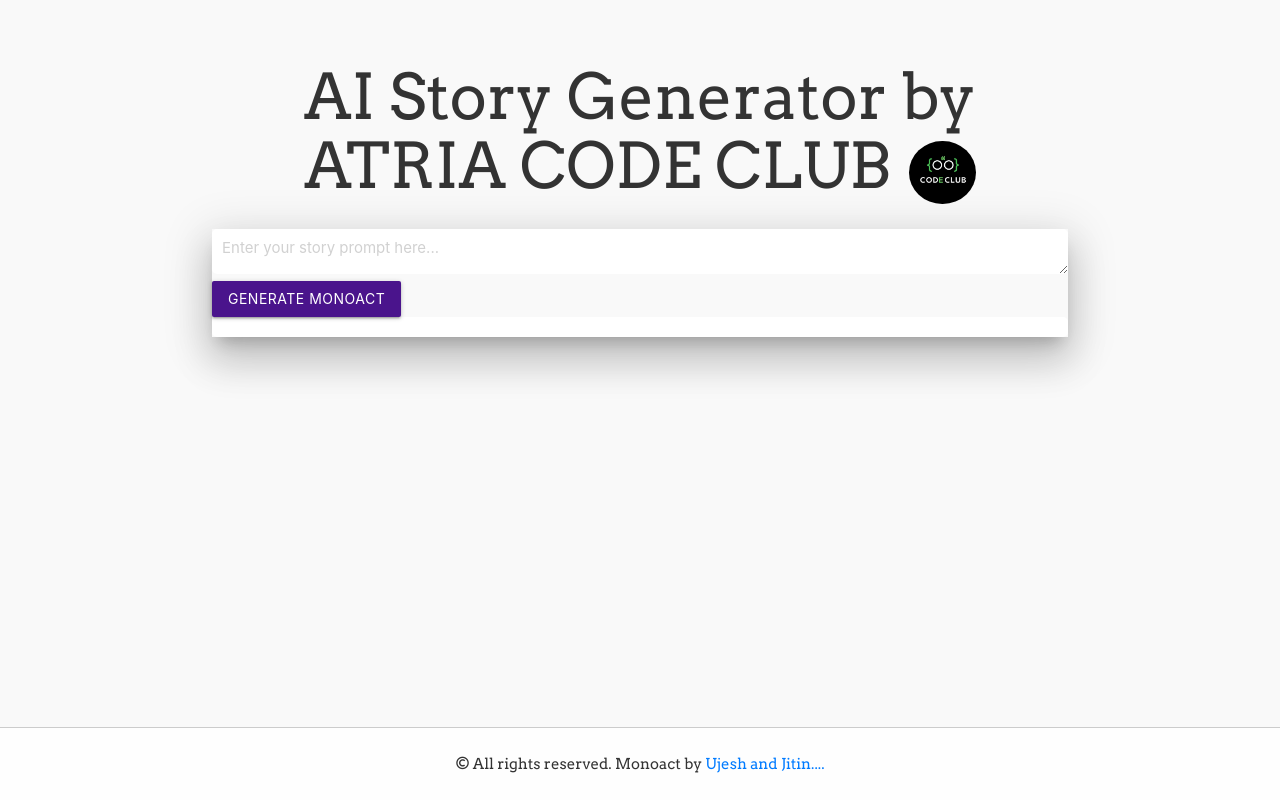
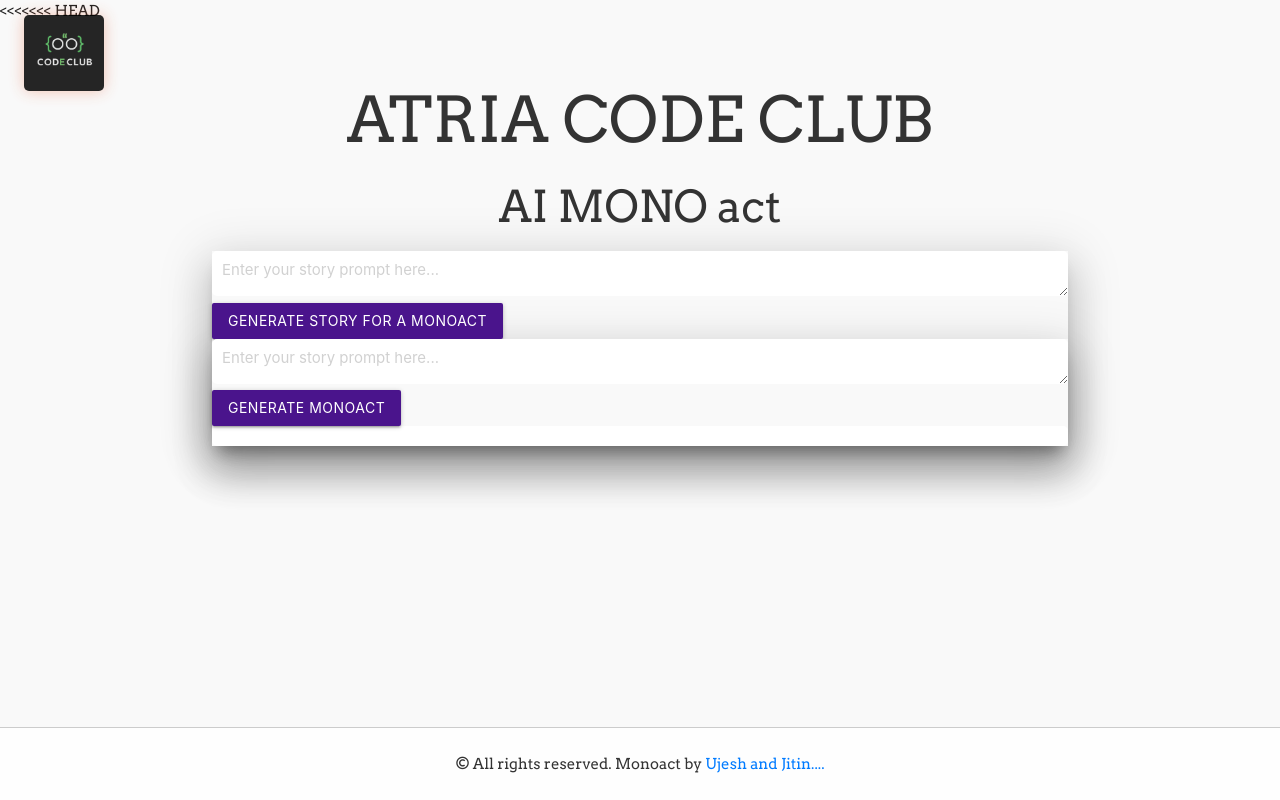
Before and after one commit to Jrine0/MONO_ACT-, a plain HTML site: page index.html in a window 1280 px wide. Drawn offline with nearby package versions, Linux system fonts and the light colour scheme.

Commit message:
Update index.html

```diff
--- a/index.html
+++ b/index.html
@@ -1,5 +1,6 @@
 <!DOCTYPE html>
 <html lang="en">
+<<<<<<< HEAD
   <head>
     <meta charset="UTF-8" />
     <meta name="viewport" content="width=device-width, initial-scale=1.0" />
@@ -14,6 +15,7 @@
       href="https://cdnjs.cloudflare.com/ajax/libs/font-awesome/5.15.4/css/all.min.css"
     />
     <script type="importmap">
+
       {
         "imports": {
           "@google/generative-ai": "https://esm.run/@google/generative-ai"
@@ -21,17 +23,25 @@
       }
     </script>
 </head>
+
 <body>
+  <div class="logo-container">
+    <img src="img.png" alt="Atria Code Club Logo" class="logo">
+  </div>
   <div class="container">
     <div class="header">
       <h1>
-          AI Story Generator by ATRIA CODE CLUB
-          <img
-            src="img.png"
-            alt=""
-            class="profile-img"
-          />
+        ATRIA CODE CLUB
       </h1>
+      <h3>AI MONO act</h3>
+    </div>
+    <div class="story-generator z-depth-5">
+      <div class="input-group">
+        <textarea id="story-input" placeholder="Enter your story prompt here..." rows="10"></textarea>
+        <button id="generate-story-btn" class="btn purple darken-4">
+          Generate Story for a monoact
+        </button>
+
       </div>
       <div class="story-generator z-depth-5">
         <div class="input-group">
@@ -56,7 +66,7 @@
         <p>
           &copy; All rights reserved. Monoact by
           <span
-            ><a href="https://youtube.com/@code-with-Bharadwaj"
+            ><a
               >Ujesh and Jitin.... </a
             ></span
           >
```
Lines whose indentation alone changed are shown as unchanged.
